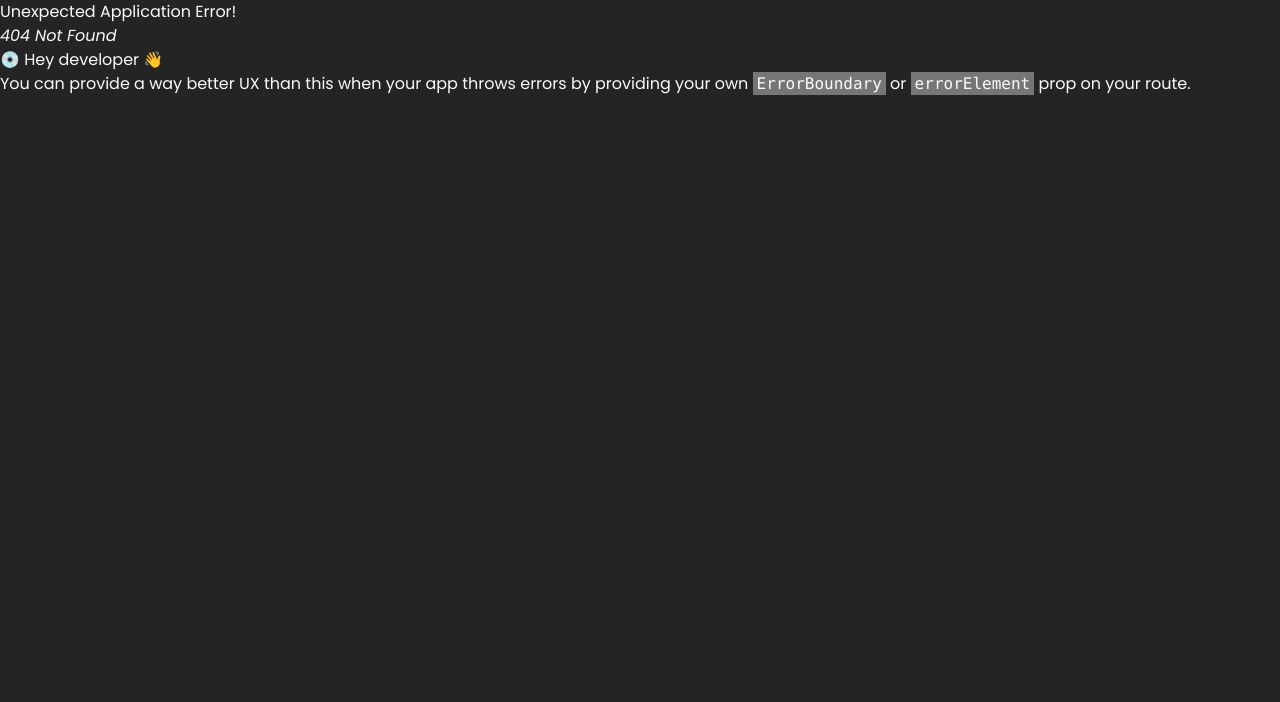
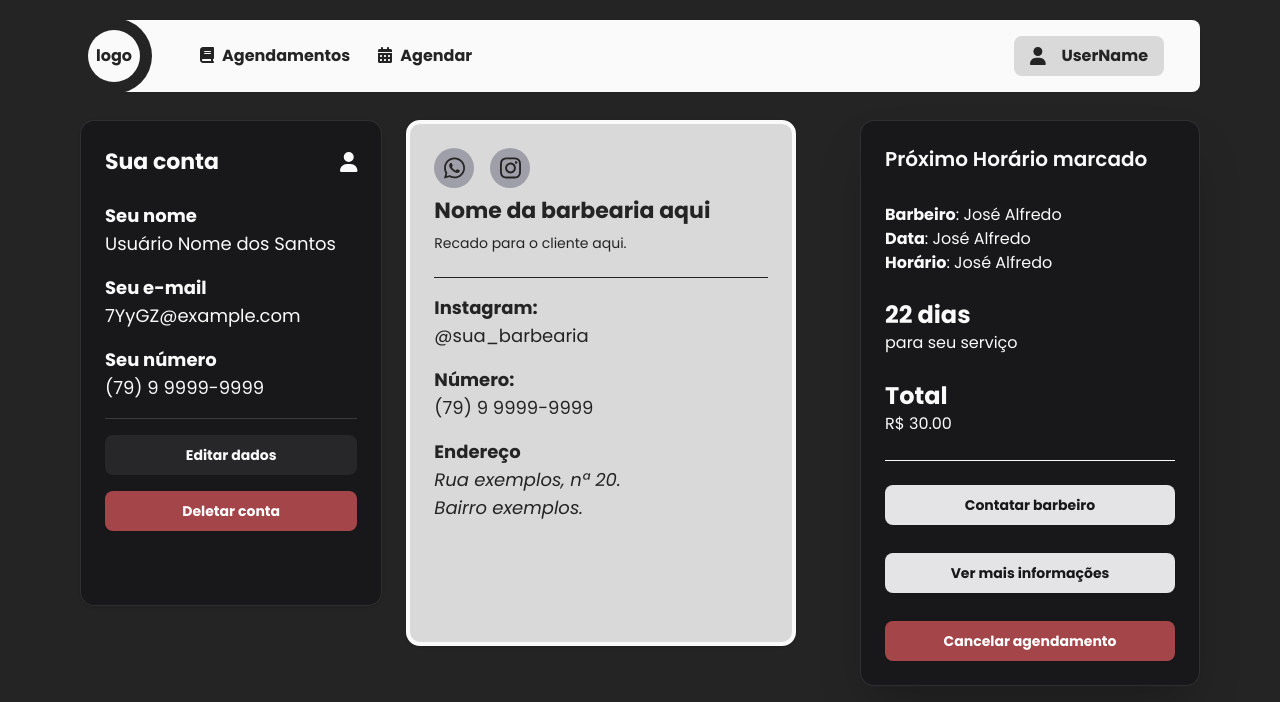
Before and after one commit to Pedro-R1beiro/sistema_barbearia, a React (Vite) app in the folder client/: page /profile in a window 1280 px wide. Before the commit this address had no page. Shown: the top 702 px of the page. Built offline with nearby package versions, Linux system fonts and the light colour scheme.

Commit message:
feat: user profile page

```diff
--- /dev/null
+++ b/client/src/pages/app/user/UserProfile.tsx
@@ -0,0 +1,87 @@
+import { ContactButton } from "@/components/ContactButton";
+import { Button } from "@/components/ui/button";
+import {
+  Card,
+  CardContent,
+  CardDescription,
+  CardHeader,
+  CardTitle,
+} from "@/components/ui/card";
+import { faInstagram, faWhatsapp } from "@fortawesome/free-brands-svg-icons";
+import { faUser } from "@fortawesome/free-solid-svg-icons";
+import { FontAwesomeIcon } from "@fortawesome/react-fontawesome";
+import { NextAppointment } from "./components/NextAppointment";
+
+export function UserProfile() {
+  return (
+    <div className="gap-16 space-y-10 lg:flex">
+      <div className="w-full space-y-10 md:flex md:gap-6">
+        <Card>
+          <CardHeader className="flex items-center justify-between">
+            <CardTitle className="text-[1.375rem] font-bold">
+              Sua conta
+            </CardTitle>
+            <FontAwesomeIcon icon={faUser} size="lg" />
+          </CardHeader>
+          <CardContent className="space-y-4 text-lg">
+            <div>
+              <span className="block font-bold">Seu nome</span>
+              Usuário Nome dos Santos
+            </div>
+            <div>
+              <span className="block font-bold">Seu e-mail</span>
+              7YyGZ@example.com
+            </div>
+            <div>
+              <span className="block font-bold">Seu número</span>
+              (79) 9 9999-9999
+            </div>
+
+            <div className="bg-background h-[0.09rem] w-full border-b" />
+
+            <Button variant="secondary" className="w-full py-5 font-bold">
+              Editar dados
+            </Button>
+            <Button variant="destructive" className="w-full py-5 font-bold">
+              Deletar conta
+            </Button>
+          </CardContent>
+        </Card>
+        <Card className="bg-custom-foreground text-background border-foreground flex-1/12 border-4">
+          <CardHeader>
+            <div className="flex items-center gap-4">
+              <ContactButton icon={faWhatsapp} link="whatsapp.api.client" />
+              <ContactButton icon={faInstagram} link="instagram.client" />
+            </div>
+            <CardTitle className="text-[1.375rem] font-bold">
+              Nome da barbearia aqui
+            </CardTitle>
+            <CardDescription className="text-background">
+              Recado para o cliente aqui.
+            </CardDescription>
+          </CardHeader>
+          <CardContent className="space-y-4 text-lg">
+            <div className="bg-background h-[0.09rem] w-full" />
+            <div>
+              <span className="block font-bold">Instagram:</span>
+              @sua_barbearia
+            </div>
+            <div>
+              <span className="block font-bold">Número:</span>
+              (79) 9 9999-9999
+            </div>
+            <div>
+              <span className="block font-bold">Endereço</span>
+              <address>
+                Rua exemplos, nª 20. <br />
+                Bairro exemplos.
+              </address>
+            </div>
+          </CardContent>
+        </Card>
+      </div>
+
+      <NextAppointment />
+    </div>
+  );
+}
--- a/client/src/pages/app/user/components/AppointmentsTable.tsx
+++ b/client/src/pages/app/user/components/AppointmentsTable.tsx
@@ -19,7 +19,7 @@ const appointments = Array.from({ length: 22 }, (_, index) => ({
 
 export function AppointmentsTable() {
   return (
-    <div className="bg-custom-foreground text-background row-2 mt-8 max-h-[360px] overflow-y-auto rounded-md p-4">
+    <div className="bg-custom-foreground/90 text-background row-2 mt-8 max-h-[360px] overflow-y-auto rounded-md p-4">
       <Table className="border-separate border-spacing-x-0 border-spacing-y-2">
         <TableHeader>
           <TableRow>
@@ -28,9 +28,8 @@ export function AppointmentsTable() {
             </TableHead>
             <TableHead className="bg-background text-lg">Data</TableHead>
             <TableHead className="bg-background text-lg">Situação</TableHead>
-            <TableHead className="bg-background text-lg"></TableHead>
-            <TableHead className="bg-background text-lg"></TableHead>
-            <TableHead className="bg-background rounded-r-md text-right text-lg"></TableHead>
+            <TableHead className="bg-background w-[90px] text-lg"></TableHead>
+            <TableHead className="bg-background w-[70px] rounded-r-md text-right text-lg"></TableHead>
           </TableRow>
         </TableHeader>
         <TableBody className="bg-foreground">
@@ -48,11 +47,10 @@ export function AppointmentsTable() {
                 Marcado
               </TableCell>
               <TableCell className="bg-background">
-                <Button className="bg-foreground">VER</Button>
+                <Button className="bg-foreground w-full">VER</Button>
               </TableCell>
-              <TableCell className="bg-background"></TableCell>
               <TableCell className="bg-background rounded-r-md text-right">
-                <Button variant="destructive">
+                <Button variant="destructive" className="w-full">
                   <FontAwesomeIcon icon={faTrash} />
                 </Button>
               </TableCell>
--- a/client/src/router.tsx
+++ b/client/src/router.tsx
@@ -7,6 +7,7 @@ import { RegisterLayout } from "./pages/_layouts/RegisterLayout";
 import Register from "./pages/auth/Register";
 import { UserLayout } from "./pages/_layouts/UserLayout";
 import UserDashboard from "./pages/app/user/UserDashboard";
+import { UserProfile } from "./pages/app/user/UserProfile";
 
 export const router = createBrowserRouter([
   {
@@ -27,6 +28,9 @@ export const router = createBrowserRouter([
   {
     path: "/",
     element: <UserLayout />,
-    children: [{ path: "/dashboard", element: <UserDashboard /> }],
+    children: [
+      { path: "/dashboard", element: <UserDashboard /> },
+      { path: "/profile", element: <UserProfile /> },
+    ],
   },
 ]);
```
